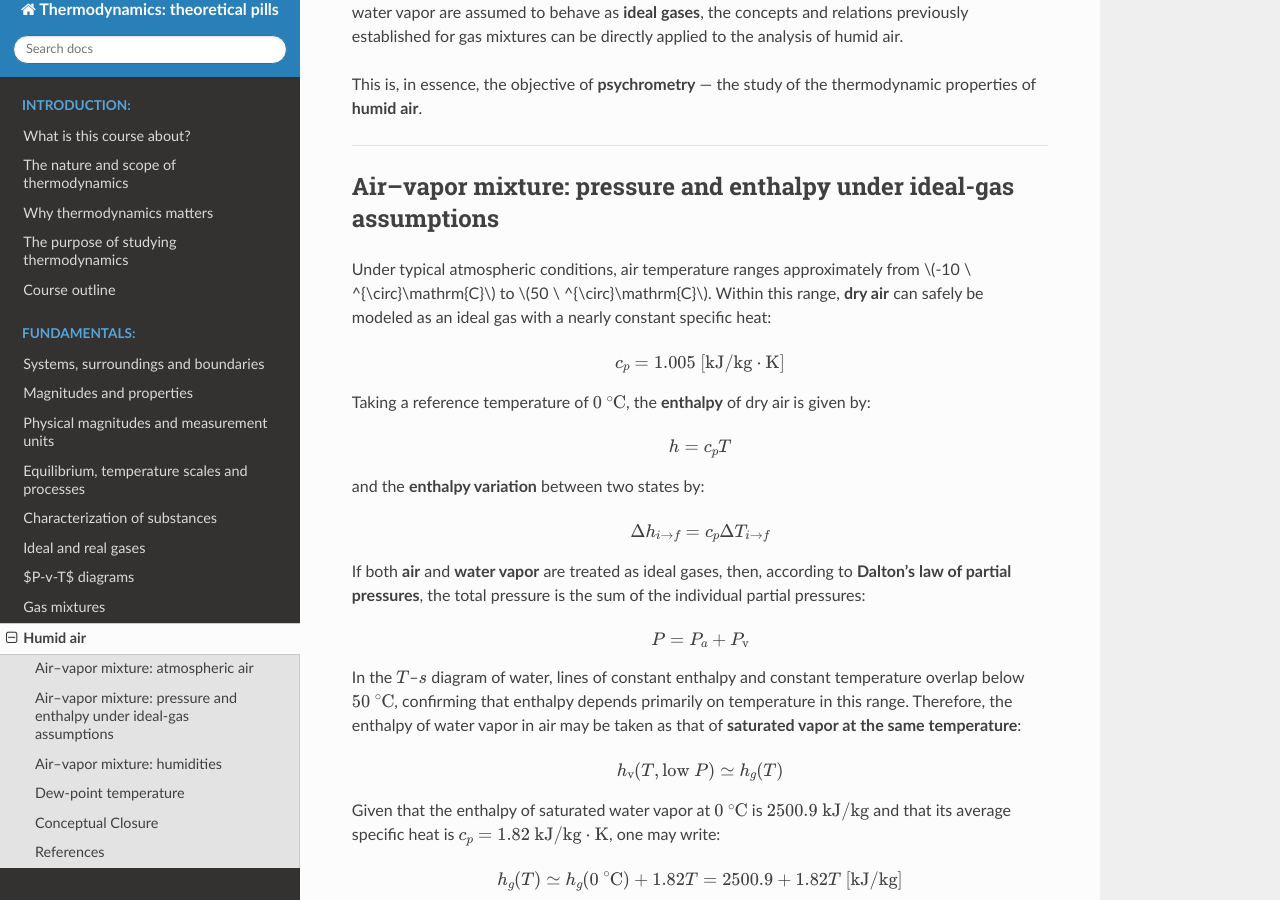
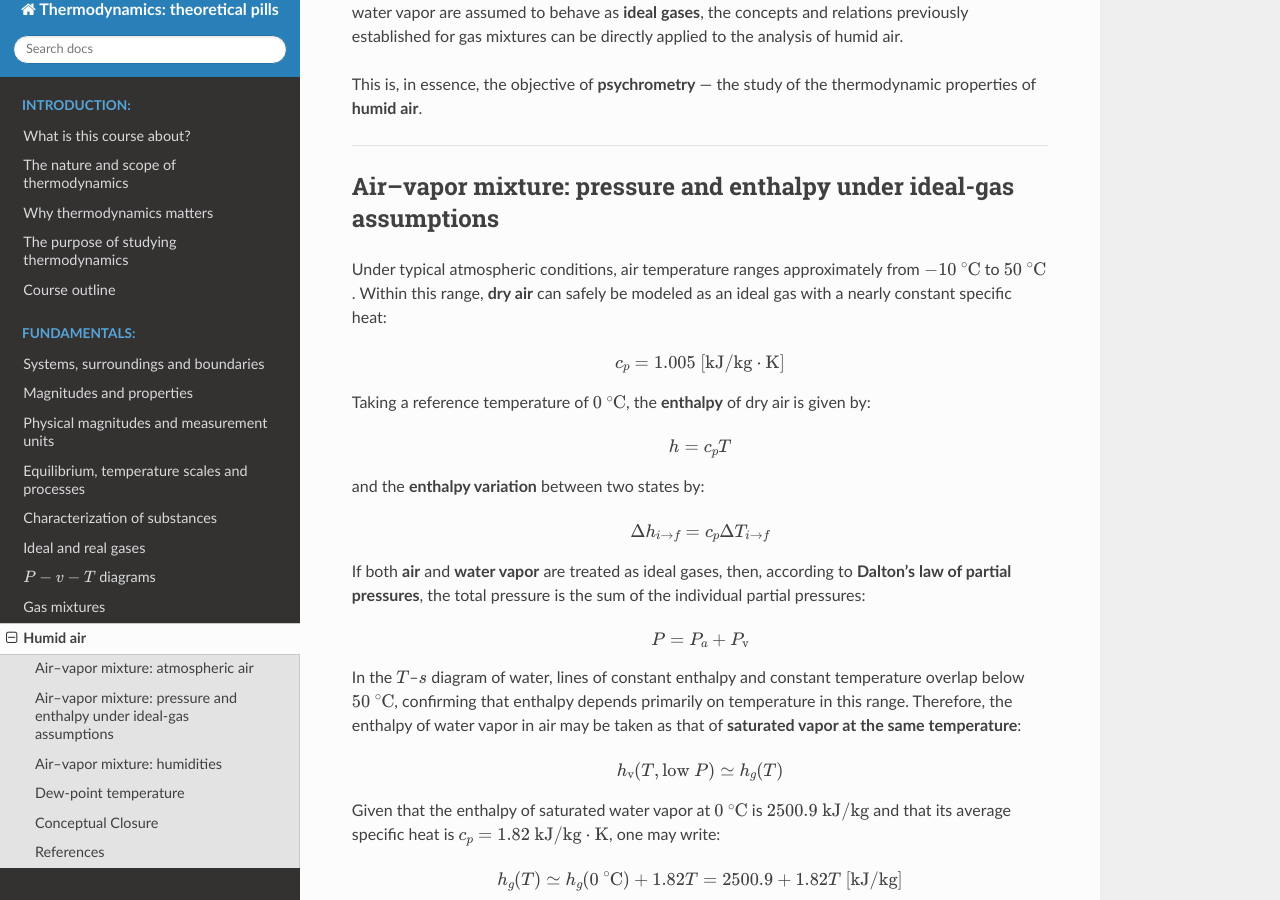
Before and after one commit to azarketa/Thermodynamics-theoretical-pills, a Sphinx documentation site: the page built from source/Humid_air.md, in a window 1280 px wide and 900 px high, scrolled down 791 px. Built offline with Sphinx 7.4.7 and the Read the Docs theme 3.1.0, drawn with Linux system fonts in a browser that asks for light colours; cross-references to code outside the pages are shown as plain code; some of the changed lines change nothing that is shown.

Commit message:
Files updated

```diff
--- a/source/Humid_air.md
+++ b/source/Humid_air.md
@@ -22,7 +22,7 @@
 (subsec_air_vapor_pressure_and_enthalpy)=
 ### Air–vapor mixture: pressure and enthalpy under ideal-gas assumptions
 
-Under typical atmospheric conditions, air temperature ranges approximately from $-10 \ ^{\circ}\mathrm{C}$ to $50 \ ^{\circ}\mathrm{C}$.
+Under typical atmospheric conditions, air temperature ranges approximately from $-10 \ ^{\circ}\text{C}$ to $50 \ ^{\circ}\text{C}$.
 Within this range, **dry air** can safely be modeled as an ideal gas with a nearly constant specific heat:
 
 (eq_cp_dry_air)=
@@ -65,11 +65,11 @@
 
 The expression for {ref}`the enthalpy variation of dry air <eq_h_dry_air>` shows, apparently, that the enthalpy at a given thermodynamic state can be computed **in absolute terms**. Thermodynamics, however, does not provide any means of calculating absolute energetic values, but **differences of energies** (or enthalpies, or entropies). Indeed, as the reference temperature is set at $0 \ ^{\circ}\text{C}$, and there is a **linear relationship** between $^{\circ}\text{C}$ and $K$ (a temperature difference of $X \ ^{\circ}\text{C}$ is the same as a difference of $X \ \text{K}$), it is possible to **drop the reference temperature** term from the expression. Formally, though, the expression should have read:
 
-$$\Delta{}h_{0\to{}i}={}c_p{}(T_{i} - \cancel{T_{0}})\left[^{\circ}\text{C}\right]$$
+$$\Delta{}h_{0\to{}i}={}c_p{}(T_{i} - T_{0})\left[^{\circ}\text{C}\right]$$
 
 Then the rigorous expression for the {ref}`enthalpy change between arbitrary initial and final states <eq_delta_h_dry_air>` would be:
 
-$$\Delta{}h_{i\to{}f} = c_p{}\left(\Delta{}T_{0\to{}f} - \Delta{}T_{0\to{}i}\right) = c_p{}\left(T_{f} - \cancel{T_{0}} - \left(T_{i} - \cancel{T_{0}}\right)\right) = c_p\left(T_{f} - T_{i}\right) = c_p\Delta{}T_{i\to{}f}$$
+$$\Delta{}h_{i\to{}f} = c_p{}\left(\Delta{}T_{0\to{}f} - \Delta{}T_{0\to{}i}\right) = c_p{}\left(T_{f} - T_{0} - \left(T_{i} - T_{0}\right)\right) = c_p\left(T_{f} - T_{i}\right) = c_p\Delta{}T_{i\to{}f}$$
 
 :::
 
--- a/source/conf.py
+++ b/source/conf.py
@@ -48,7 +48,6 @@
     "tex": {
         "tags": "ams",         # "none", "ams", or "all"
         "useLabelIds": True,   # use \label or directive labels as anchor IDs
-        "packages": {"[+]": ["cancel"]},
     }
 }
 
@@ -92,5 +91,3 @@
 # (optional) Formatting settings
 bibtex_default_style = "unsrt"
 bibtex_reference_style = "label"
-
-latex_elements = {"preamble": r"\usepackage{cancel}"}
```
